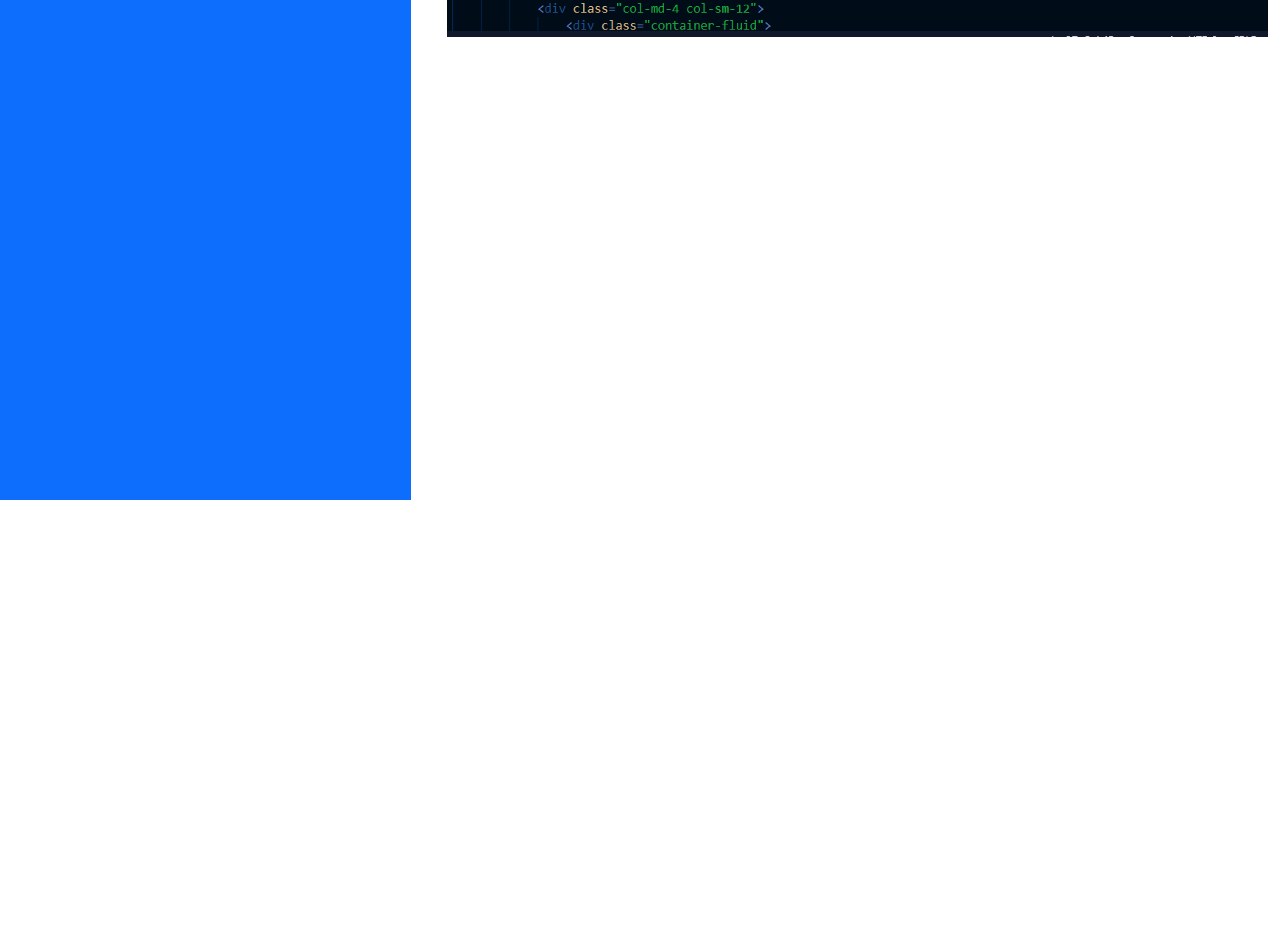
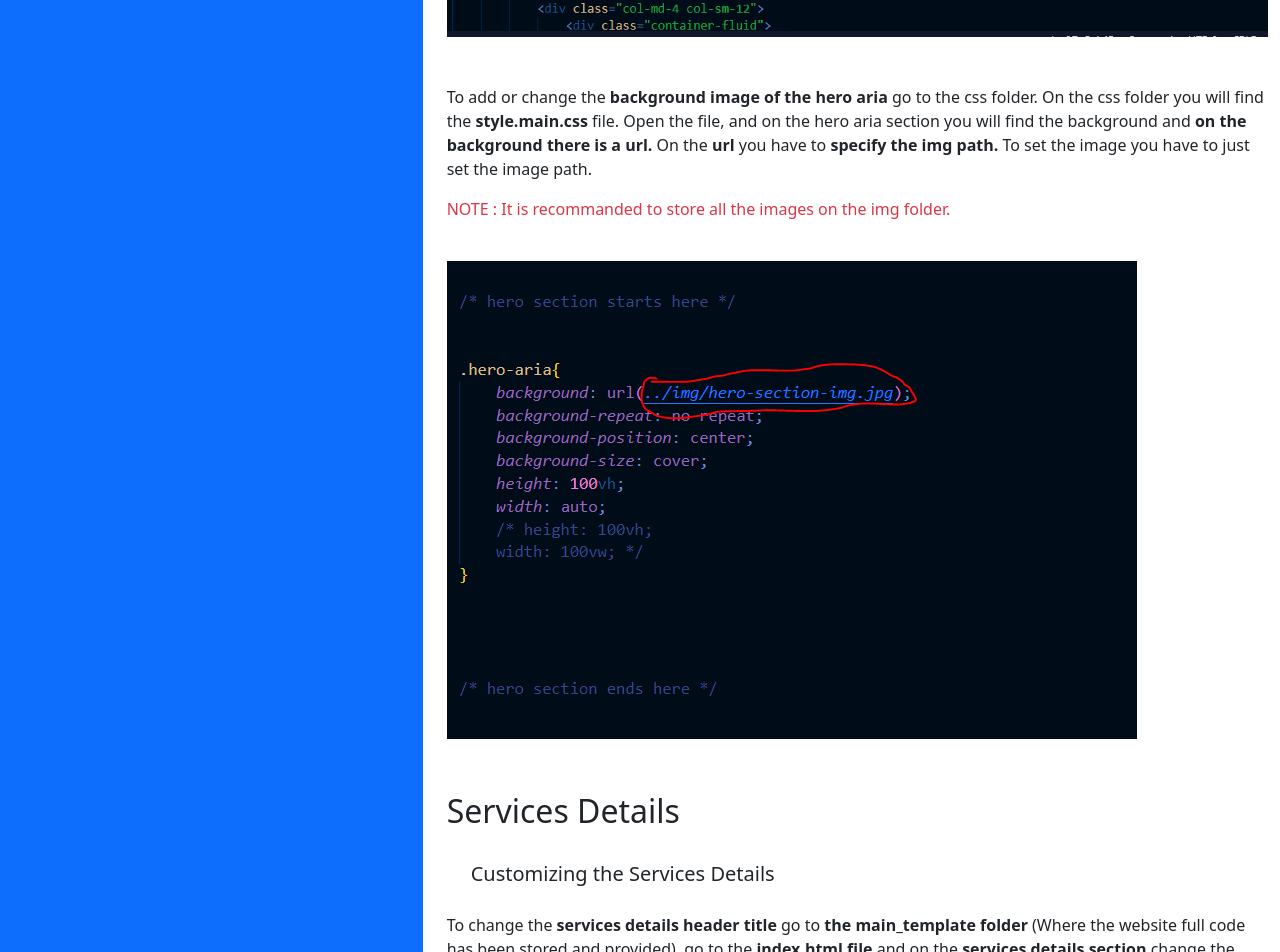
Before and after one commit to lokeshwardeb/BrandRise_Solutions, a plain HTML site: page index.html in a window 1280 px wide. Shown: the part 1100-2052 px from the top of the page. Before the commit the page ends 1600 px from the top, so only its background shows below. Drawn offline with Linux system fonts and the light colour scheme.

Commit message:
updating the services details sections documentation and working on it

```diff
--- a/css/style.css
+++ b/css/style.css
@@ -58,7 +58,7 @@ NOTE: THE WEBSITE INCLUDES ALL THE ENVATO ELEMENTS LICENSE POLICIES AND ALL THE
 }
 
 .sidebar-section{
-    height: 200vh;
+    height: auto;
 }
 .logo img{
     height: 150px;
--- a/index.html
+++ b/index.html
@@ -28,8 +28,8 @@
     <main>
         <div class="full_cus_wrapper">
             <div class="row">
-                <div class="col-md-4">
-                    <div class="p-5 sidebar-section bg-primary text-light mb-0">
+                <div class="col-md-4 bg-primary ">
+                    <div class="p-5 sidebar-section sticky-top text-light mb-0">
                         <div class="container logo text-start">
                             <img src="img/BrandRise_Solutions Logo.png" class="img-fluid" alt="">
                         </div>
@@ -62,10 +62,16 @@
 
                     <p>Thanks for purchasing from the CyberSphere Innovations product the BrandRise Solutions webite template. This is the documentation guide to help you, how to implement and customize the site for your choice.</p>
 
+
+                    <!-- the hero aria starts here -->
+
                     <div class="hero-aria-guide-section mt-5">
                         <div class="section-title fs-2">
                             Hero Aria
                         </div>
+
+                        <!-- the hero-aria section guide starts here -->
+
 
                         <div class="section-guide">
                             <div class="section-sub-title fs-5 m-4">
@@ -73,15 +79,102 @@
                             </div>
 
                             <div class="section-main-guide">
-                                <p>To change the hero aria header title go to the main_template folder (Where the website full code has been stored and provided), go to the index.html file and on the hero aria section change the hero aria header on the h1 tag and you can change the sub title on the h4 tag and customize these as your own.</p>
+                                <p>To change the <b>hero aria header title</b>  go to the main_template folder (Where the website full code has been stored and provided), go to <b>the index.html file</b> and on the hero aria section change the hero aria header on the <b> h1 tag</b> and you can change the sub title on the <b>h4 tag</b> and customize these as your own.</p>
 
                                 <!-- the hero-aria heading change img -->
                                 <img src="img/hero-aria-heading.png" class="img-fluid mt-4" alt="">
 
+
+                                <br>
+
+                                <p class="mt-4 pt-4">To add or change the <b>background image of the hero aria</b> go to the css folder. On the css folder you will find the <b>style.main.css</b>  file. Open the file, and on the hero aria section you will find the background and <b>on the background there is a url.</b> On the <b>url</b> you have to <b>specify the img path.</b> To set the image you have to just set the image path. <div class="text-danger"> NOTE : It is recommanded to store all the images on the img folder.</div> </p>
+
+                                <!-- the hero-aria background img change img -->
+                                <img src="img/hero-aria-background-img-change.png" class="img-fluid mt-4" alt="">
+
+                                <br>
+
+
+
                             </div>
+
+
+
+
                         </div>
 
+                        <!-- the hero-aria section guide ends here -->
+
+
+
+
                     </div>
+
+                    <!-- the hero aria ends here -->
+
+
+
+                    <!-- the services details starts here -->
+
+
+                    <div class="hero-aria-guide-section mt-5">
+                        <div class="section-title fs-2">
+                            Services Details
+                        </div>
+
+                        <!-- the services details section guide starts here -->
+
+
+                        <div class="section-guide">
+                            <div class="section-sub-title fs-5 m-4">
+                                Customizing the Services Details
+                            </div>
+
+                            <div class="section-main-guide">
+                                <p>To change the <b>services details header title</b>  go to <b>the main_template folder</b> (Where the website full code has been stored and provided), go to the <b>index.html file</b> and on the <b>services details section</b> change the <b>services header</b> on the <b>h2 tag</b> and you can change the sub title on the <b>h4 tag</b> and customize these as your own.</p>
+
+                                <!-- the hero-aria heading change img -->
+                                <img src="img/hero-aria-heading.png" class="img-fluid mt-4" alt="">
+
+
+                                <br>
+
+                                <p class="mt-4 pt-4">To add or change the background image of the hero aria go to the css folder. On the css folder you will find the style.main.css file. Open the file, and on the hero aria section you will find the background and on the background there is a url. On the url you have to specify the img path. To set the image you have to just set the image path. NOTE : It is recommanded to store all the images on the img folder. </p>
+
+                                <!-- the hero-aria background img change img -->
+                                <img src="img/hero-aria-background-img-change.png" class="img-fluid mt-4" alt="">
+
+                                <br>
+
+
+
+                            </div>
+
+
+
+
+                        </div>
+
+                        <!-- the services details section guide ends here -->
+
+
+
+
+                    </div>
+
+
+
+
+
+                    <!-- the services details ends here -->
+
+
+
+
+
+
+
+
 
 
                     </div>
```
Also changed, not shown: img/hero-aria-background-img-change.png (added).
